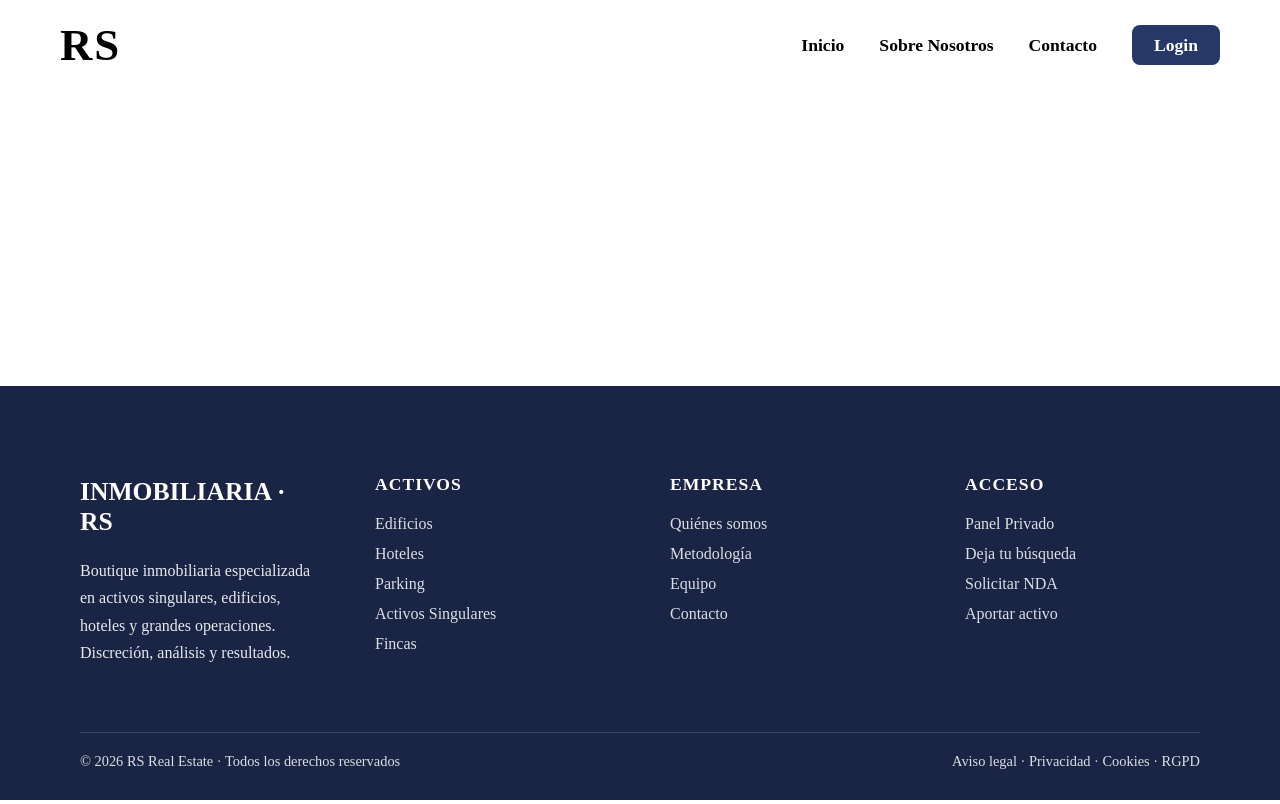
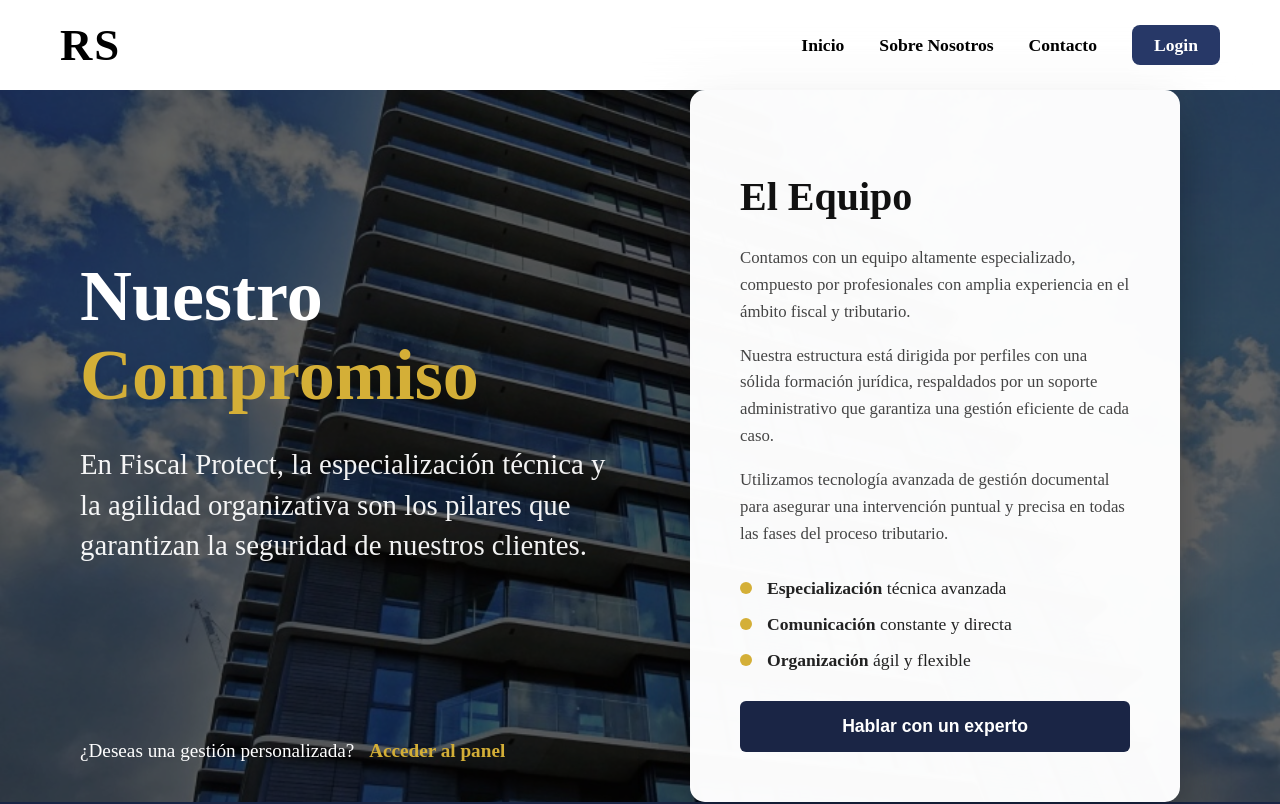
Before and after one commit to practicasreglado-wq/Inmobiliaria_Reglados, a Vue app: page /team in a window 1280 px wide. Shown: the top 804 px of the page. Built offline with nearby package versions, Linux system fonts and the light colour scheme; no server answers.

Commit message:
Añadido Pagina Teams

```diff
--- a/src/components/Footer.vue
+++ b/src/components/Footer.vue
@@ -1,7 +1,6 @@
 <template>
   <footer class="footer">
     <div class="footer-container">
-      <!-- Columna 1 -->
       <div class="footer-col brand">
         <h2>INMOBILIARIA · RS</h2>
         <p>
@@ -11,7 +10,6 @@
         </p>
       </div>
 
-      <!-- Columna 2 -->
       <div class="footer-col">
         <h3>ACTIVOS</h3>
         <ul>
@@ -23,18 +21,16 @@
         </ul>
       </div>
 
-      <!-- Columna 3 -->
       <div class="footer-col">
         <h3>EMPRESA</h3>
         <ul>
           <li>Quiénes somos</li>
           <li>Metodología</li>
-          <li>Equipo</li>
+          <li><router-link to="/team" class="footer-link">Equipo</router-link></li>
           <li>Contacto</li>
         </ul>
       </div>
 
-      <!-- Columna 4 -->
       <div class="footer-col">
         <h3>ACCESO</h3>
         <ul>
@@ -44,10 +40,8 @@
           <li>Aportar activo</li>
         </ul>
       </div>
-
     </div>
 
-    <!-- Parte inferior -->
     <div class="footer-bottom">
       <span>© 2026 RS Real Estate · Todos los derechos reservados</span>
       <span>Aviso legal · Privacidad · Cookies · RGPD</span>
@@ -57,7 +51,7 @@
 
 <script>
 export default {
-  name: "Footer"
+  name: "FooterComponent" // Es mejor usar nombres compuestos
 };
 </script>
 
@@ -102,15 +96,22 @@ export default {
   padding: 0;
 }
 
-.footer-col li {
+/* Estilo común para li y enlaces */
+.footer-col li,
+.footer-link {
   margin-bottom: 12px;
   opacity: 0.85;
   cursor: pointer;
   transition: 0.3s ease;
+  text-decoration: none; /* Quita el subrayado */
+  color: inherit; /* Hereda el color blanco */
+  display: block; /* Para que el margen funcione bien */
 }
 
-.footer-col li:hover {
+.footer-col li:hover,
+.footer-link:hover {
   opacity: 1;
+  padding-left: 5px; /* Un pequeño efecto visual opcional */
 }
 
 .footer-bottom {
@@ -121,4 +122,15 @@ export default {
   font-size: 0.9rem;
   opacity: 0.85;
 }
+
+/* Responsive básico */
+@media (max-width: 768px) {
+  .footer-container {
+    flex-direction: column;
+    gap: 40px;
+  }
+  .footer {
+    padding: 40px 20px;
+  }
+}
 </style>
--- a/src/router/index.js
+++ b/src/router/index.js
@@ -7,6 +7,7 @@ import UserProfile from '../views/Profile.vue';
 import AboutUs from '../views/AboutUs.vue';  // Importa la nueva vista
 import Contacto from "../views/Contacto.vue";
 import Questions from "../views/Questions.vue";
+import Team from "../views/Team.vue";
 
 const routes = [
   { path: '/', component: Home },
@@ -16,7 +17,8 @@ const routes = [
   { path: '/profile', component: UserProfile },
   { path: '/about-us', component: AboutUs },  // Nueva ruta
   { path: "/contacto", component: Contacto },
-  { path: "/questions", component: Questions }
+  { path: "/questions", component: Questions },
+  { path: "/team", component: Team }
 ];
 
 const router = createRouter({
--- /dev/null
+++ b/src/views/Team.vue
@@ -0,0 +1,237 @@
+<template>
+  <section class="equipo-hero">
+    <div class="overlay"></div>
+
+    <div class="equipo-texto">
+      <template v-if="!user">
+        <h1>
+          Nuestro <span class="highlight">Compromiso</span>
+        </h1>
+        <p>
+          En Fiscal Protect, la especialización técnica y la agilidad organizativa son los pilares que garantizan la seguridad de nuestros clientes.
+        </p>
+      </template>
+
+      <template v-else>
+        <h1>
+          <span class="highlight">Hola, {{ user.nombre }}</span>
+        </h1>
+        <p>
+          Estás respaldado por un equipo de expertos jurídicos y administrativos dedicados exclusivamente a proteger tus intereses tributarios.
+        </p>
+      </template>
+    </div>
+
+    <div class="equipo-card">
+      <h2>El Equipo</h2>
+
+      <div class="equipo-descripcion">
+        <p>
+          Contamos con un equipo altamente especializado, compuesto por profesionales con amplia experiencia en el ámbito fiscal y tributario.
+        </p>
+        <p>
+          Nuestra estructura está dirigida por perfiles con una sólida formación jurídica, respaldados por un soporte administrativo que garantiza una gestión eficiente de cada caso.
+        </p>
+        <p>
+          Utilizamos tecnología avanzada de gestión documental para asegurar una intervención puntual y precisa en todas las fases del proceso tributario.
+        </p>
+      </div>
+
+      <div class="stats-container">
+        <div class="stat-item">
+          <span class="dot"></span>
+          <p><strong>Especialización</strong> técnica avanzada</p>
+        </div>
+        <div class="stat-item">
+          <span class="dot"></span>
+          <p><strong>Comunicación</strong> constante y directa</p>
+        </div>
+        <div class="stat-item">
+          <span class="dot"></span>
+          <p><strong>Organización</strong> ágil y flexible</p>
+        </div>
+      </div>
+
+      <button @click="$router.push('/contacto')" class="btn-accion">
+        Hablar con un experto
+      </button>
+    </div>
+
+    <div class="login-link" v-if="!user">
+      ¿Deseas una gestión personalizada?
+      <span @click="$router.push('/login')">Acceder al panel</span>
+    </div>
+  </section>
+</template>
+
+<script>
+export default {
+  name: "Equipo",
+  data() {
+    return {
+      user: null
+    };
+  },
+  mounted() {
+    const userData = localStorage.getItem("user");
+    if (userData) {
+      this.user = JSON.parse(userData);
+    }
+  }
+};
+</script>
+
+<style scoped>
+.equipo-hero {
+  position: relative;
+  min-height: calc(100vh - 90px);
+  margin-top: 90px;
+  background-image: url('@/assets/aboutimg.jpg'); /* Usamos la imagen del edificio de fondo */
+  background-size: cover;
+  background-position: center;
+  display: flex;
+  justify-content: space-between;
+  align-items: center;
+  padding: 0 100px 0 80px;
+  gap: 60px;
+}
+
+.overlay {
+  position: absolute;
+  inset: 0;
+  background: rgba(0, 0, 0, 0.6); /* Overlay algo más oscuro para que el texto resalte */
+  z-index: 0;
+}
+
+.equipo-texto,
+.equipo-card {
+  position: relative;
+  z-index: 1;
+}
+
+/* ----------- TEXTO IZQUIERDA ----------- */
+.equipo-texto {
+  color: white;
+  max-width: 550px;
+  transform: translateY(-50px);
+}
+
+.equipo-texto h1 {
+  font-family: 'Playfair Display', serif;
+  font-size: 4.5rem;
+  margin-bottom: 25px;
+  line-height: 1.1;
+}
+
+.highlight {
+  color: #d4af37;
+}
+
+.equipo-texto p {
+  font-size: 1.8rem;
+  line-height: 1.4;
+  opacity: 0.95;
+}
+
+/* ----------- TARJETA DERECHA ----------- */
+.equipo-card {
+  width: 600px;
+  background: rgba(255, 255, 255, 0.98);
+  padding: 50px;
+  border-radius: 15px;
+  box-shadow: 0 20px 50px rgba(0,0,0,0.3);
+}
+
+.equipo-card h2 {
+  font-size: 2.5rem;
+  color: #111;
+  margin-bottom: 25px;
+  font-weight: 700;
+}
+
+.equipo-descripcion p {
+  font-size: 1.05rem;
+  color: #444;
+  line-height: 1.6;
+  margin-bottom: 15px;
+}
+
+.stats-container {
+  margin: 30px 0;
+  display: flex;
+  flex-direction: column;
+  gap: 15px;
+}
+
+.stat-item {
+  display: flex;
+  align-items: center;
+  gap: 15px;
+}
+
+.stat-item p {
+  margin: 0;
+  font-size: 1.1rem;
+  color: #222;
+}
+
+.dot {
+  width: 12px;
+  height: 12px;
+  background-color: #d4af37;
+  border-radius: 50%;
+  flex-shrink: 0;
+}
+
+.btn-accion {
+  width: 100%;
+  padding: 15px;
+  background-color: var(--azul-principal);
+  color: white;
+  border: none;
+  border-radius: 6px;
+  font-size: 1.1rem;
+  font-weight: 600;
+  cursor: pointer;
+  transition: 0.3s ease;
+}
+
+.btn-accion:hover {
+  background-color: #003366;
+  transform: translateY(-2px);
+}
+
+/* Enlace inferior */
+.login-link {
+  position: absolute;
+  bottom: 40px;
+  left: 80px;
+  color: white;
+  font-size: 1.2rem;
+  z-index: 2;
+}
+
+.login-link span {
+  color: #d4af37;
+  cursor: pointer;
+  font-weight: bold;
+  margin-left: 10px;
+}
+
+/* Responsive */
+@media (max-width: 1200px) {
+  .equipo-hero {
+    flex-direction: column;
+    padding: 120px 20px 60px;
+    height: auto;
+    text-align: center;
+  }
+  .equipo-texto {
+    transform: none;
+  }
+  .login-link {
+    position: static;
+    margin-top: 30px;
+  }
+}
+</style>
```
